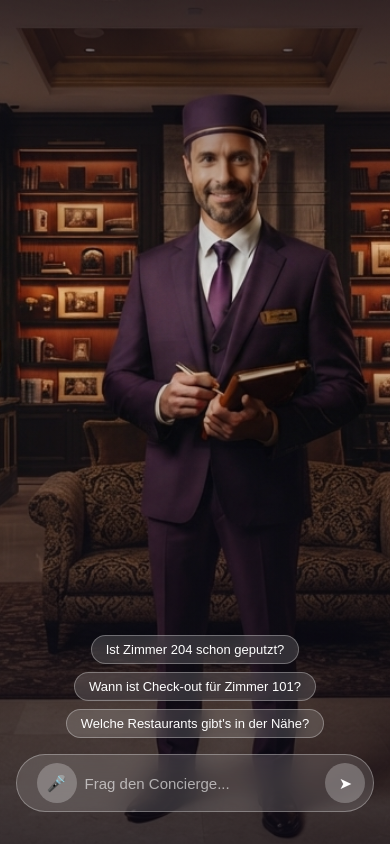
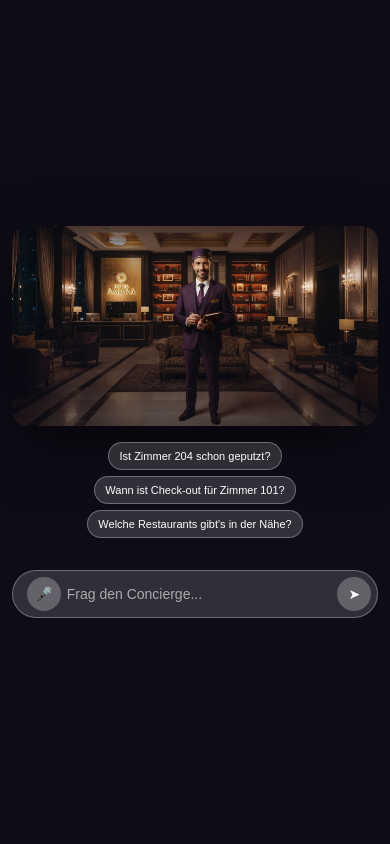
Before and after one commit to deki84/hotel-voice-assistant-demo, a Next.js app: page / in a window 390 px wide. Built offline with nearby package versions, Linux system fonts and the light colour scheme.

Commit message:
fix: make layout responsive, shrink bubble and remove tail pointer

```diff
--- a/pages/index.tsx
+++ b/pages/index.tsx
@@ -71,6 +71,9 @@ export default function Home() {
 
   return (
     <main style={styles.scene}>
+      <div style={styles.imageStage}>
+        {/* eslint-disable-next-line @next/next/no-img-element */}
+        <img src="/concierge.png" alt="Hotel-Concierge" style={styles.characterImg} />
         <div style={styles.vignette} />
 
         {loading && (
@@ -90,10 +93,7 @@ export default function Home() {
 
           </div>
         )}
-
-
-
-
+      </div>
 
       <div style={styles.examples}>
         {EXAMPLE_PROMPTS.map((prompt) => (
@@ -135,92 +135,75 @@ export default function Home() {
 const styles: Record<string, React.CSSProperties> = {
   scene: {
     position: "relative",
-    minHeight: "100vh",
+    minHeight: "100dvh",
     width: "100%",
-    backgroundImage: "url(/concierge.png)",
-    backgroundSize: "cover",
-    backgroundPosition: "center",
+    backgroundColor: "#0f0c16",
     display: "flex",
     flexDirection: "column",
-    justifyContent: "flex-end",
+    justifyContent: "center",
     alignItems: "center",
+    fontFamily: "system-ui, sans-serif",
+    padding: "clamp(1rem, 3vh, 2rem) clamp(0.75rem, 3vw, 1.5rem)",
+    boxSizing: "border-box",
+    gap: "clamp(10px, 2vh, 16px)",
+  },
+  // Container hat EXAKT das Seitenverhältnis von concierge.png (1380 x 752).
+  // Dadurch wird das Bild nie zugeschnitten, und jede %-Position darin
+  // (Mund, Sprechblase) bleibt auf jedem Gerät identisch.
+  imageStage: {
+    position: "relative",
+    width: "min(94vw, 900px)",
+    aspectRatio: "1380 / 752",
+    borderRadius: 16,
     overflow: "hidden",
-    fontFamily: "system-ui, sans-serif",
-    paddingBottom: "2rem",
+    boxShadow: "0 20px 60px rgba(0,0,0,0.5)",
   },
-stage: {
-  position: "relative",
-  width: "min(90vw, 480px)",
-  aspectRatio: "800 / 1200", // ← ersetz mit DEINEN echten Bildmaßen
-  marginBottom: "1.5rem",
+  characterImg: {
+    position: "absolute",
+    inset: 0,
+    width: "100%",
+    height: "100%",
+    objectFit: "cover",
+    display: "block",
   },
   vignette: {
     position: "absolute",
     inset: 0,
     background:
-      "linear-gradient(to bottom, rgba(10,8,20,0.5) 0%, rgba(10,8,20,0.05) 35%, rgba(10,8,20,0.7) 100%)",
+      "linear-gradient(to bottom, rgba(10,8,20,0.25) 0%, rgba(10,8,20,0) 30%, rgba(10,8,20,0.55) 100%)",
     zIndex: 1,
     pointerEvents: "none",
   },
-  character: {
-    position: "absolute",
-    bottom: 0,
-    left: "50%",
-    transform: "translateX(-50%)",
-    height: "72vh",
-    maxHeight: 620,
-    width: "auto",
-    objectFit: "contain",
-    filter: "drop-shadow(0 25px 18px rgba(0,0,0,0.55))",
-    zIndex: 2,
-    pointerEvents: "none",
-  },
+  // Mund liegt bei x=51.3%, y=22.1% im Originalbild (ausgemessen).
+  // Blase wird knapp rechts vom Mund verankert, wächst nach oben-rechts weg.
   assistantBubbleWrap: {
     position: "absolute",
-  top: "22vh",
-  left: "58%",
-  width: "min(300px, 66vw)",
+    left: "54%",
+    top: "20%",
+    width: "clamp(90px, 34%, 220px)",
     zIndex: 3,
     transform: "translateY(-100%)",
   },
   assistantBubble: {
     background: "rgba(255,255,255,0.98)",
     color: "#26215C",
-  padding: "16px 20px",
-  borderRadius: 24,
-  fontSize: 14.5,
-  lineHeight: 1.5,
-  boxShadow: "0 16px 44px rgba(0,0,0,0.45), 0 2px 6px rgba(0,0,0,0.15)",
-  border: "1px solid rgba(255,255,255,0.6)",
-  maxHeight: "32vh",
+    padding: "clamp(6px, 1.6vw, 12px) clamp(8px, 2vw, 14px)",
+    borderRadius: 14,
+    fontSize: "clamp(8px, 1.4vw, 12px)",
+    lineHeight: 1.4,
+    boxShadow: "0 10px 24px rgba(0,0,0,0.35)",
+    maxHeight: "22vh",
     overflowY: "auto",
   },
   assistantTail: {
     position: "absolute",
-  bottom: -16,
-  left: 22,
+    bottom: "-1.4vw",
+    left: "1vw",
+    width: "clamp(10px, 2.4vw, 18px)",
+    height: "clamp(8px, 1.8vw, 14px)",
     display: "block",
-  filter: "drop-shadow(0 3px 3px rgba(0,0,0,0.2))",
-},
-  userBubbleWrap: { position: "absolute", top: "58%", left: "5%", maxWidth: 240, zIndex: 3 },
-  userBubble: {
-    background: "#3C3489",
-    color: "#EEEDFE",
-    padding: "12px 16px",
-    borderRadius: 18,
-    fontSize: 14,
-    lineHeight: 1.4,
-    boxShadow: "0 10px 30px rgba(0,0,0,0.3)",
-  },
-  userTail: {
-    position: "absolute",
-    bottom: -8,
-    right: 24,
-    width: 0,
-    height: 0,
-    borderLeft: "10px solid transparent",
-    borderRight: "10px solid transparent",
-    borderTop: "10px solid #3C3489",
+    minWidth: 10,
+    minHeight: 8,
   },
   dot: {
     display: "inline-block",
@@ -235,10 +218,10 @@ assistantTail: {
     zIndex: 3,
     display: "flex",
     flexWrap: "wrap",
-    gap: 8,
+    gap: "clamp(6px, 1.2vw, 8px)",
     justifyContent: "center",
-    maxWidth: "90%",
-    marginBottom: 16,
+    maxWidth: "min(94vw, 700px)",
+    marginBottom: "clamp(10px, 2vh, 16px)",
   },
   exampleBtn: {
     background: "rgba(255,255,255,0.15)",
@@ -246,39 +229,42 @@ assistantTail: {
     color: "white",
     border: "1px solid rgba(255,255,255,0.3)",
     borderRadius: 20,
-    padding: "6px 14px",
-    fontSize: 13,
+    padding: "clamp(5px, 1vh, 7px) clamp(10px, 2vw, 14px)",
+    fontSize: "clamp(11px, 1.4vw, 13px)",
     cursor: "pointer",
+    whiteSpace: "nowrap",
   },
   inputBar: {
     position: "relative",
     zIndex: 4,
-    width: "min(600px, 92vw)",
+    width: "min(600px, 94vw)",
     display: "flex",
     alignItems: "center",
-    gap: 8,
+    gap: "clamp(6px, 1.5vw, 8px)",
     background: "rgba(255,255,255,0.14)",
     backdropFilter: "blur(14px)",
     border: "1px solid rgba(255,255,255,0.3)",
     borderRadius: 30,
-    padding: "8px 8px 8px 20px",
+    padding: "clamp(6px, 1.2vw, 8px) clamp(6px, 1.2vw, 8px) clamp(6px, 1.2vw, 8px) clamp(14px, 3vw, 20px)",
+    boxSizing: "border-box",
   },
   input: {
     flex: 1,
+    minWidth: 0,
     background: "transparent",
     border: "none",
     outline: "none",
     color: "white",
-    fontSize: 15,
+    fontSize: "clamp(14px, 1.8vw, 15px)",
   },
   roundBtn: {
-    width: 40,
-    height: 40,
+    width: "clamp(34px, 8vw, 40px)",
+    height: "clamp(34px, 8vw, 40px)",
     borderRadius: "50%",
     border: "none",
     background: "rgba(255,255,255,0.25)",
     color: "white",
-    fontSize: 16,
+    fontSize: "clamp(14px, 2vw, 16px)",
     cursor: "pointer",
     display: "flex",
     alignItems: "center",
```
Lines whose indentation alone changed are shown as unchanged.
